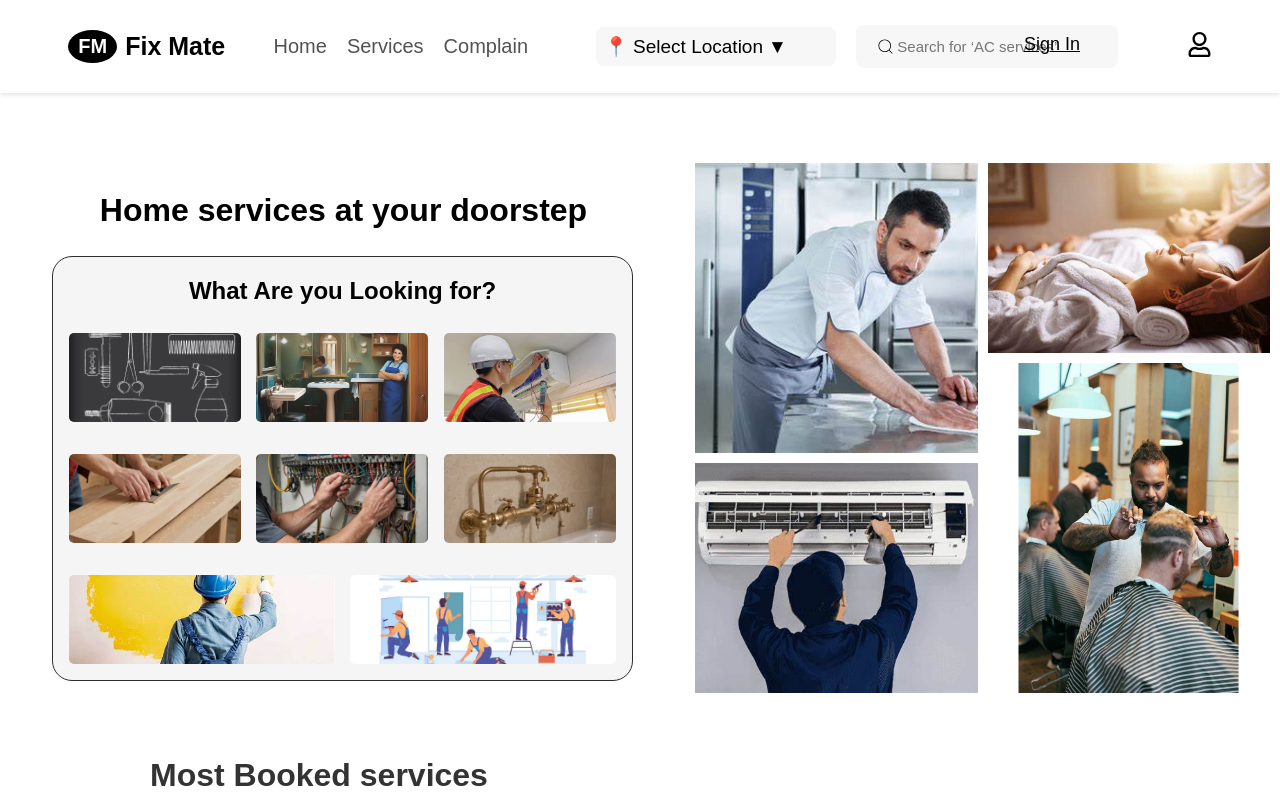
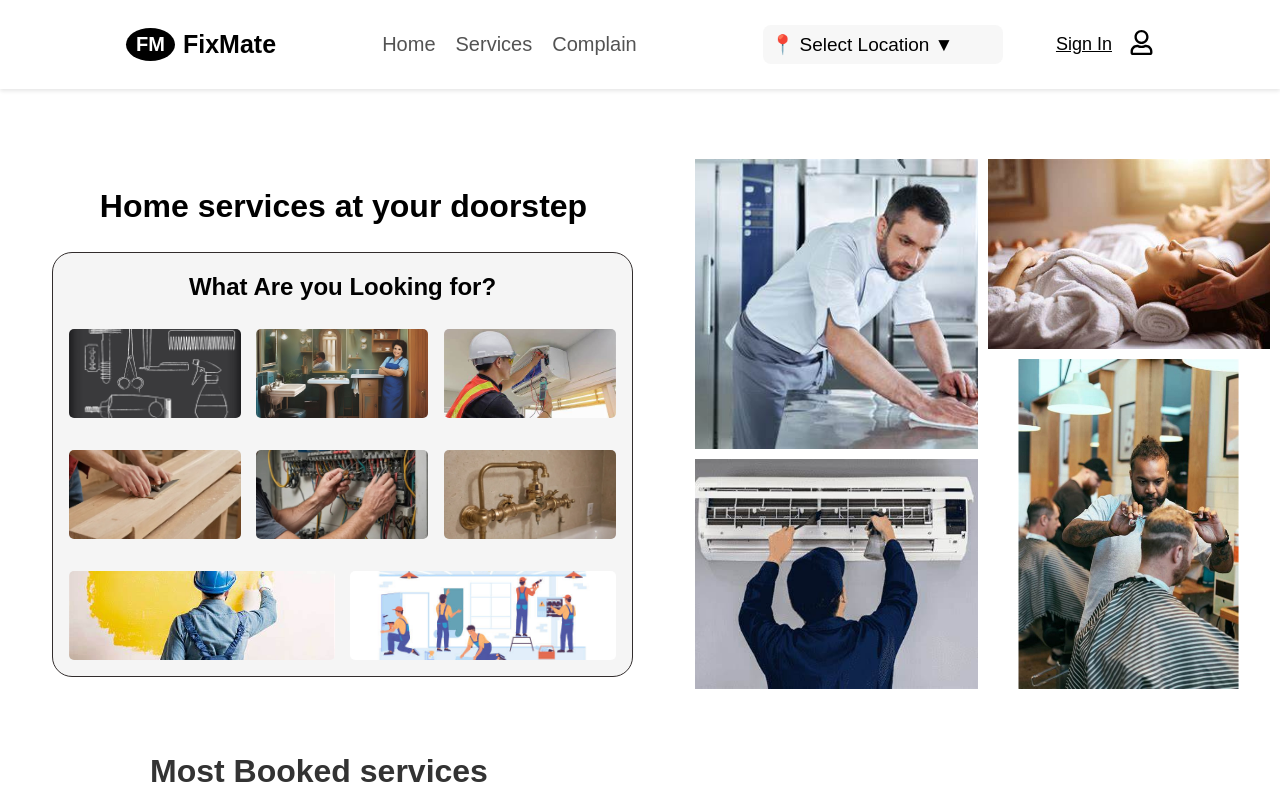
Before and after one commit to 22kunal/FixMate, a React (Vite) app: page / in a window 1280 px wide. Shown: the top 800 px of the page. Built offline with nearby package versions, Linux system fonts and the light colour scheme.

Commit message:
Minor Backend and frontend changes done

```diff
--- a/src/App.css
+++ b/src/App.css
@@ -139,7 +139,7 @@
 .login-button{
   text-decoration: underline;
   position: absolute;
-  right: 12.5rem;
+  right: 10.5rem;
   top: 34px;
 }
 
--- a/src/components/Navbar.jsx
+++ b/src/components/Navbar.jsx
@@ -24,6 +24,11 @@ const Navbar = () => {
 
   const [otp, setOtp] = useState("");
   const [isOtpSent, setIsOtpSent] = useState(false);
+
+  const isValidEmail = (email) => {
+    const emailRegex = /^[^\s@]+@[^\s@]+\.[^\s@]+$/;
+    return emailRegex.test(email);
+  };
 
   const getLocation = () => {
     if (navigator.geolocation) {
@@ -129,8 +134,18 @@ const Navbar = () => {
   };
 
   const handleSignUp = async () => {
+    if (!isValidEmail(email)) {
+      toast.error("Please enter a valid email address.");
+      return;
+    }
+
     if (password !== confirmPassword) {
+
       toast.error("Passwords do not match");
+      return;
+    }
+    if (password.length <8 || password.length>16) {
+      toast.error("Password must be between 8 and 16 characters.");
       return;
     }
     try {
@@ -190,7 +205,7 @@ const Navbar = () => {
       {/* Logo */}
       <Link to="/" className="navbar-logo">
         <div className="logo-icon">FM</div>
-        <span className="logo-text">Fix Mate</span>
+        <span className="logo-text">FixMate</span>
       </Link>
 
       {/* Links */}
@@ -207,10 +222,10 @@ const Navbar = () => {
           <span>{error ? error : location}</span>
           <span className="dropdown-arrow">▼</span>
         </div>
-        <div className="navbar-search">
+        {/* <div className="navbar-search">
           <CiSearch />
           <input type="text" placeholder="Search for ‘AC services’" />
-        </div>
+        </div> */}
       </div>
 
       {/* Icons */}
@@ -245,12 +260,12 @@ const Navbar = () => {
       {/* Dropdown */}
       {isDropdownOpen && isLoggedIn && (
         <div className="dropdown-menu">
-          <a href="#" className="dropdown-item">
+          {/* <a href="#" className="dropdown-item">
             Profile
           </a>
           <a href="#" className="dropdown-item">
             History
-          </a>
+          </a> */}
           <a
             href="#"
             className="dropdown-item"
--- a/src/components/ServiceWorker.jsx
+++ b/src/components/ServiceWorker.jsx
@@ -7,6 +7,7 @@ function ServiceWorker() {
 
   const [workerDetails, setWorkerDetails] = useState({});
   const [upcomingWork, setUpcomingWork] = useState([]);
+
 
   useEffect(() => {
     // Fetch upcoming work
@@ -18,6 +19,7 @@ function ServiceWorker() {
 
       if (response.ok) {
         const data = await response.json();
+        console.log('Fetched data:', data);
         setUpcomingWork(data);
         console.log("fetched successfully");
       } else {
@@ -42,7 +44,7 @@ function ServiceWorker() {
           <div className="worker-stats">
             <div className="stat-item">
               <h2>
-                Pending: <span>0</span>
+                Pending: <span>{upcomingWork.length}</span>
               </h2>
             </div>
             <div className="stat-item">
--- a/src/styles/ServiceWorker.css
+++ b/src/styles/ServiceWorker.css
@@ -47,6 +47,7 @@
 .upcoming-work-section {
   flex: 2;
   display: flex;
+  overflow-y: scroll;
   flex-direction: column;
   gap: 20px;
 }
```
Also changed, not shown: 1 other file (tests, documents, lock files or other folders).
